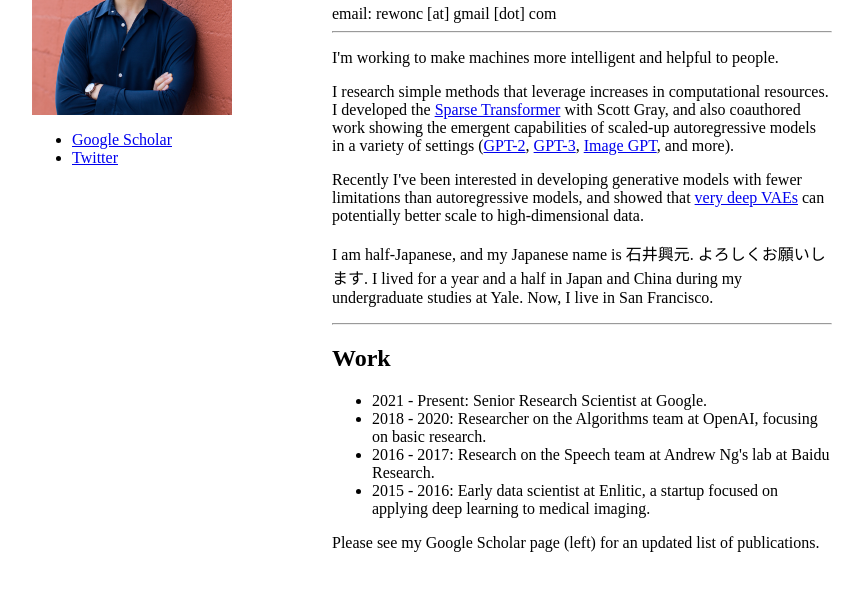
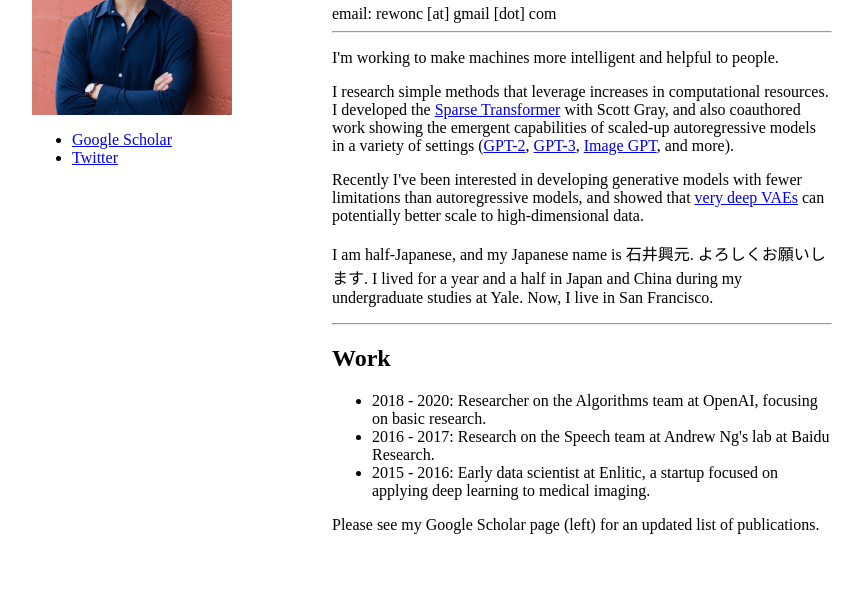
Before and after one commit to rewonc/rewonc.github.io, a plain HTML site: page index.html in a window 1280 px wide. Shown: the part 93-684 px from the top of the page, without its empty margins (208-1071 px from the left). Drawn offline with Linux system fonts and the light colour scheme.

Commit message:
Update index.html

```diff
--- a/index.html
+++ b/index.html
@@ -51,7 +51,6 @@
 
 <h2>Work</h2>
 <ul>
-	<li>2021 - Present: Senior Research Scientist at Google.</li>
 	<li>2018 - 2020: Researcher on the Algorithms team at OpenAI, focusing on basic research.</li>
 	<li>2016 - 2017: Research on the Speech team at Andrew Ng's lab at Baidu Research.</li>
 	<li>2015 - 2016: Early data scientist at Enlitic, a startup focused on applying deep learning to medical imaging.</li>
```
